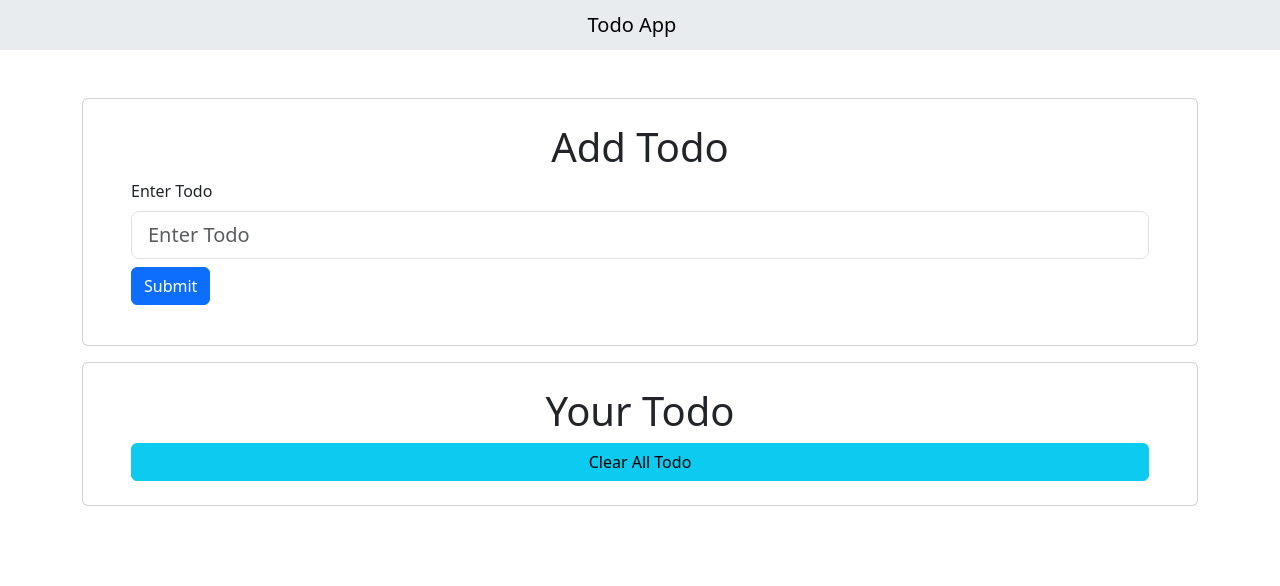
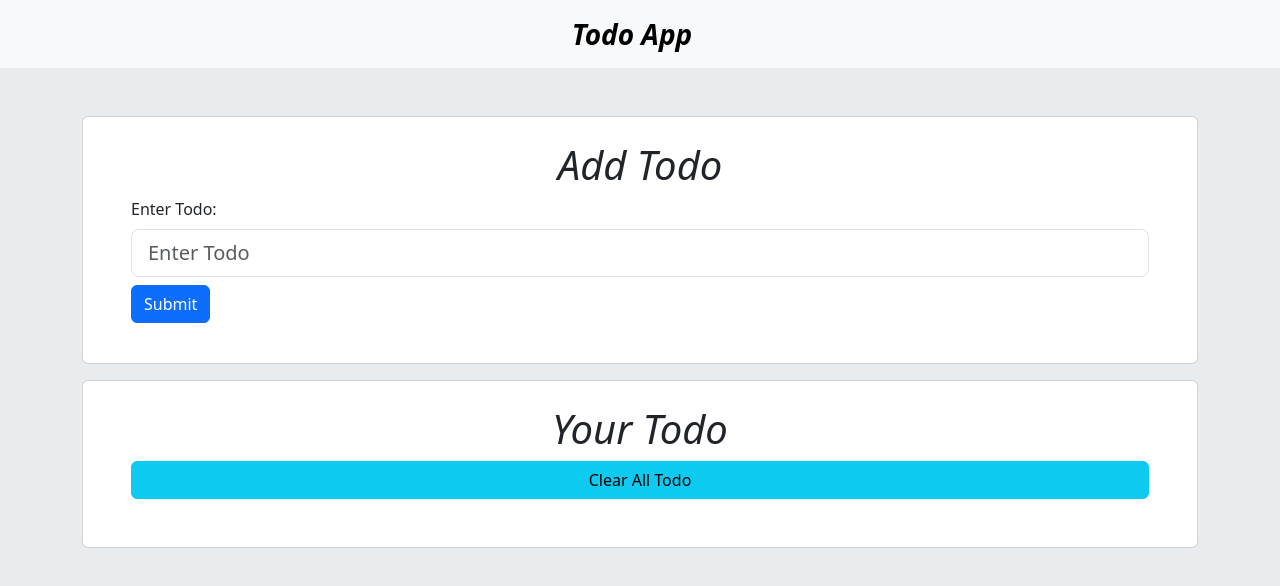
Before and after one commit to jawadhassan100/Todo-App, a plain HTML site: page index.html in a window 1280 px wide. Drawn offline with nearby package versions, Linux system fonts and the light colour scheme.

Commit message:
Fully Updated

```diff
--- a/index.html
+++ b/index.html
@@ -8,20 +8,23 @@
     <link rel="stylesheet" href="https://cdn.jsdelivr.net/npm/bootstrap-icons@1.10.3/font/bootstrap-icons.css">
     <title>Todo App</title>
 </head>
-<body>
-    <nav class="navbar bg-body-secondary">
+<body class="bg-body-secondary">
+    <nav class="navbar navbar-light bg-light justify-content-center">
+  <a class="navbar-brand fs-3 fw-bold fst-italic">Todo App</a>
+</nav>
+    <!-- <nav class=" navbar navbar bg-info justify-content-center">
         <div class="container-fluid ">
-          <span class="navbar-brand mb-0 h1 text-center w-100">Todo App </span>
+          <span class="navbar-brand mb-0 h1  rounded-2 bg-danger-subtle">Todo App</span>
         </div>
-      </nav>
+      </nav> -->
       <main class="container my-5">
-        <div class="card py-4 px-5 mb-3">
-            <h1 class="text-center">Add Todo</h1>
+        <div class="card py-4 px-5 mb-3 ">
+            <h1 class="text-center fst-italic">Add Todo</h1>
             <div>
                 <form>
                     <div class="mb-3 ">
                         <!-- <div class="input-group has-validation"> -->
-                        <label for="addTodo" class="form-label">Enter Todo</label>
+                        <label for="addTodo" class="form-label">Enter Todo:</label>
                         <input type="text" class="form-control form-control-lg" id="addTodo" placeholder="Enter Todo" name="todo" >
                         <div class="alert alert-danger mt-2" id="error-msg">
                         </div>
@@ -32,8 +35,9 @@
             </div>
         </div>
         <div class="card py-4 px-5">
-            <h1 class="text-center">Your Todo</h1>
-            <button class="btn btn-info" id="clear-btn">Clear All Todo</button>
+            <h1 class="text-center fst-italic">Your Todo</h1>
+            <button class="btn btn-info fw-light" id="clear-btn">Clear All Todo</button>
+            <br>
             <div>
                 <ul class="list-group" id="todo-list">
                 </ul>
```
Also changed, not shown: vendor/js/app.js.
